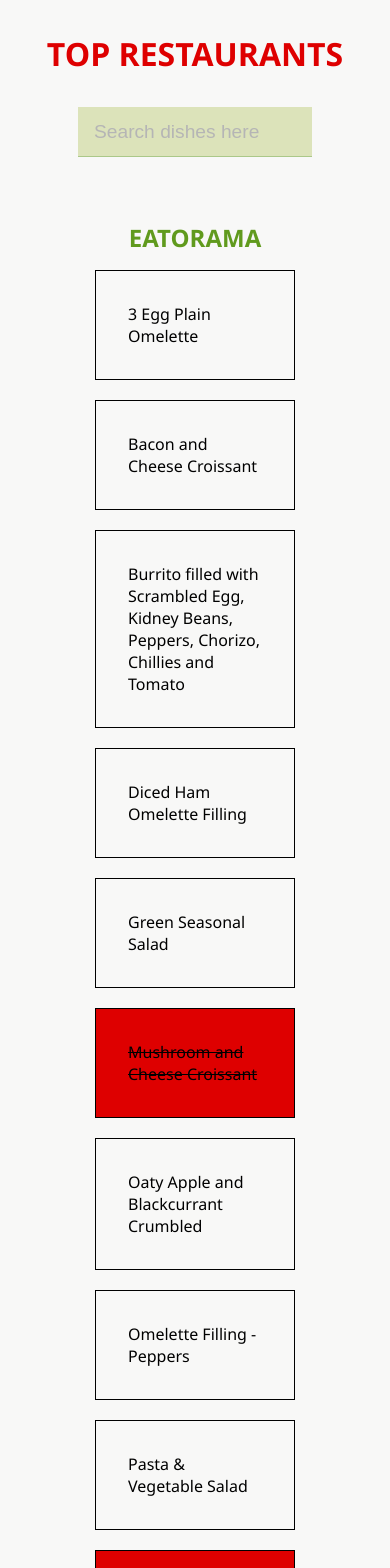
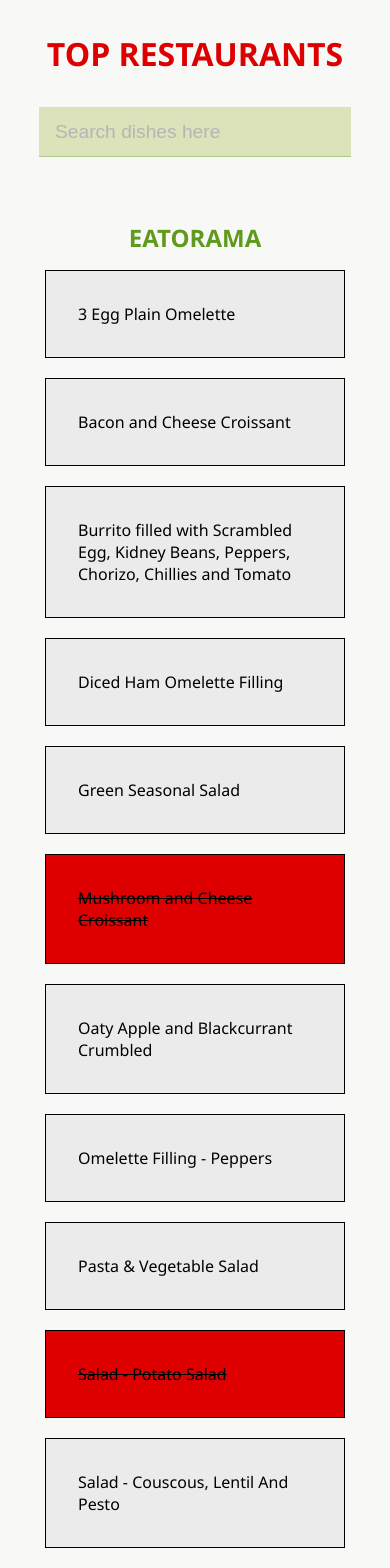
Before and after one commit to shabbuDigitUp/Restaurant-Assignment-React, a React (Create React App) app: page / in a window 390 px wide. Shown: the top 1568 px of the page. Built offline with nearby package versions, Linux system fonts and the light colour scheme.

Commit message:
media query added

```diff
--- a/src/Components/Form/search.css
+++ b/src/Components/Form/search.css
@@ -1,4 +1,3 @@
-
 form{
     max-width: 60%;
     margin: 2rem auto 0;
@@ -12,3 +11,9 @@ form input{
     opacity: .5;
     background: #c1cf7f;
 }
+
+@media screen and (max-width: 768px) {
+    form {
+        max-width: 80%;
+    }
+}
--- a/src/Components/Restaurants/restaurants.css
+++ b/src/Components/Restaurants/restaurants.css
@@ -3,7 +3,7 @@ h2 {
   text-align: center;
   color: #609a1d;
 }
-.disabled {
+.foodItems li.disabled {
   background: #de0000;
   text-decoration: line-through;
 }
@@ -11,6 +11,7 @@ h2 {
 .foodItems {
   display: grid;
   grid-gap: 20px;
+  margin-inline: 20px;
   grid-template-columns: repeat(auto-fit, minmax(100px, 200px));
   justify-content: center;
 }
@@ -18,4 +19,11 @@ h2 {
 .foodItems li {
   padding: 2rem;
   border: 1px solid;
+  background: #ebebec;
 }
+
+@media screen and (max-width: 480px) {
+  .foodItems {
+    grid-template-columns: repeat(auto-fit, minmax(100px, 300px));
+  }
+}
```
